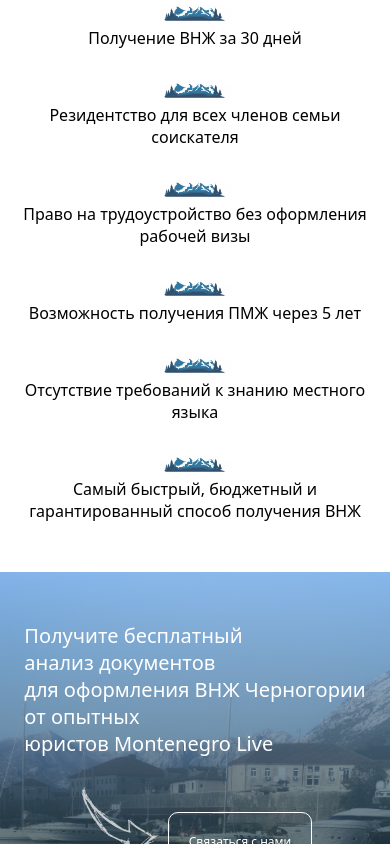
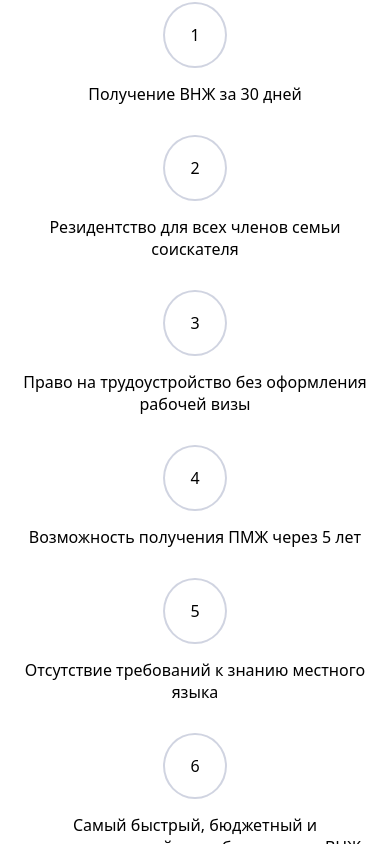
Before and after one commit to Safirenat/MonteNov, a React (Create React App) app: page / in a window 390 px wide. Shown: the part 2540-3384 px from the top of the page. Built offline with nearby package versions, Linux system fonts and the light colour scheme.

Commit message:
add-mobile-form-poln

```diff
--- a/src/components/Analiz/Analiz.js
+++ b/src/components/Analiz/Analiz.js
@@ -3,16 +3,11 @@ import { useState } from "react";
 import "./Analiz.scss";
 import PhoneInput from "react-phone-input-2";
 import "react-phone-input-2/lib/style.css";
-// import { Form, Button, Container } from "react-bootstrap";
-
-// import emailjs from '@emailjs/browser';
 import { notification } from "antd-notifications-messages";
 import "antd-notifications-messages/lib/styles/style.css";
 import { send } from "emailjs-com";
-// import InputMask from "react-input-mask";
 
 import { ReactComponent as Arrow } from "../../assets/Images/arrow4.svg";
-// import { Form } from "react-router-dom";
 
 export const Analiz = () => {
 	const [toSend, setToSend] = useState({
--- a/src/components/Analiz/Analiz.scss
+++ b/src/components/Analiz/Analiz.scss
@@ -10,10 +10,10 @@
 	background-position: center;
 }
 
-.input-wrapper-form-mobile{
+.input-wrapper-form-mobile {
 	display: none;
 
-	@media (max-width: 961px){
+	@media (max-width: 961px) {
 		display: block;
 	}
 }
@@ -43,9 +43,9 @@
 		padding-bottom: 50px;
 	}
 
-	p{
+	p {
 		margin-top: -90px;
-		@media (max-width: 960px){
+		@media (max-width: 960px) {
 			margin-top: 0;
 		}
 	}
@@ -102,12 +102,12 @@
 	}
 }
 
-.input-wrapper-form-desktop{
+.input-wrapper-form-desktop {
 	margin-top: -120px !important;
 }
 
-.analiz-desktop{
-	@media (max-width: 960px){
+.analiz-desktop {
+	@media (max-width: 960px) {
 		display: none;
 	}
 }
@@ -119,11 +119,10 @@
 	gap: 6px;
 	@media (max-width: 550px) {
 		padding-top: 20px;
-
 	}
 }
 
-.analiz-desktop-arrow-wrapper{
+.analiz-desktop-arrow-wrapper {
 	padding-top: 320px;
 	display: flex;
 	gap: 20px;
@@ -131,7 +130,7 @@
 		padding-top: 20px;
 	}
 
-	svg{
+	svg {
 		// padding-top: 84px;
 	}
 }
@@ -173,10 +172,7 @@
 		border-color: #fff !important;
 	}
 
-
 	&:active {
-		// box-shadow: rgb(50 50 93 / 25%) 0px 3px 11px -2px inset;
-		// border:1px solid red;
 		border-color: #fff !important;
 	}
 
@@ -195,15 +191,9 @@
 
 .form-wrapper {
 	display: flex;
-	// justify-content: center;
 	flex-direction: column;
-	// height: 500px;
 	gap: 40px;
 	align-items: center;
-
-	// @media (max-width: 960px){
-	// 	flex-direction: column;
-	// }
 
 	border: 2px solid rgba(255, 255, 255, 0.516);
 	background: rgba(0, 0, 0, 0.189);
@@ -212,18 +202,14 @@
 }
 
 .input-wrapper-form {
-	// height: 100px;
-	// padding-block: 100px;
-	// padding-inline: 30px;
-
 	margin: 0 auto;
 	max-width: 900px;
 
-	@media (max-width: 961px){
+	@media (max-width: 961px) {
 		display: none;
 	}
 
-	button{
+	button {
 		max-width: 340px;
 		max-height: 124px;
 		padding: 26px;
@@ -245,24 +231,16 @@
 	}
 }
 
-// input {
-// 	border-color: #fff;
-
-// 	&:active {
-// 		border-color: #fff !important;
-// 	}
-// }
-
-.input-mail{
+.input-mail {
 	position: relative;
 	font-size: 14px;
-    letter-spacing: .01rem;
+	letter-spacing: 0.01rem;
 	margin-top: 0 !important;
 	margin-bottom: 0 !important;
 	padding-left: 48px;
 	margin-left: 0;
-    background: #FFFFFF;
-    border: 1px solid #CACACA;
+	background: #ffffff;
+	border: 1px solid #cacaca;
 	border-radius: 5px;
 	line-height: 25px;
 	height: 35px;
@@ -270,36 +248,20 @@
 	outline: none;
 }
 
-.input-text-wrapper{
+.input-text-wrapper {
 	display: flex;
 	flex-direction: column;
 
-	gap:40px;
+	gap: 40px;
 
-	// @media (max-width: 960px){
-	// 	flex-direction: column;
-	// }
-
-	input{
+	input {
 		height: 40px;
 		width: 200px;
 	}
 }
 
-
-.ant-notification-notice{
-	// position: absolute !important;
-	// top: 0 !important;
-	// right: 0 !important;
-	// width: 100px !important;
+.testgg {
+	height: 30px;
+	border: 1px solid red;
+	margin-bottom: 10px;
 }
-
-.testgg{
-	height: 30px;
-	border:1px solid red;
-	margin-bottom: 10px;
-	label{
-	// border:1px solid red;
-
-	}
-}
--- a/src/components/Benefits/Benefits.js
+++ b/src/components/Benefits/Benefits.js
@@ -1,7 +1,7 @@
 import React from "react";
 import "./Benefits.scss";
 
-import { ReactComponent as Preimuch } from "../../assets/Images/preimuch.svg";
+// import { ReactComponent as Preimuch } from "../../assets/Images/preimuch.svg";
 
 export const Benefits = () => {
 	return (
@@ -13,29 +13,41 @@ export const Benefits = () => {
 
 				<div className="benefits-text-wrapper">
 					<div className="benefits-text">
-						<Preimuch />
+						{/* <Preimuch /> */}
+						<div className="benefits-etaps-img">1</div>
+
 						<p>Получение ВНЖ за 30 дней</p>
 					</div>
 					<div className="benefits-text">
-						<Preimuch />
+						{/* <Preimuch /> */}
+						<div className="benefits-etaps-img">2</div>
+
 						<p>Резидентство для всех членов семьи соискателя</p>
 					</div>
 					<div className="benefits-text">
-						<Preimuch />
+						{/* <Preimuch /> */}
+						<div className="benefits-etaps-img">3</div>
+
 						<p>
 							Право на трудоустройство без оформления рабочей визы
 						</p>
 					</div>
 					<div className="benefits-text">
-						<Preimuch />
+						{/* <Preimuch /> */}
+						<div className="benefits-etaps-img">4</div>
+
 						<p>Возможность получения ПМЖ через 5 лет</p>
 					</div>
 					<div className="benefits-text">
-						<Preimuch />
+						{/* <Preimuch /> */}
+						<div className="benefits-etaps-img">5</div>
+
 						<p>Отсутствие требований к знанию местного языка</p>
 					</div>
 					<div className="benefits-text">
-						<Preimuch />
+						{/* <Preimuch /> */}
+						<div className="benefits-etaps-img">6</div>
+
 						<p>
 							Самый быстрый, бюджетный и гарантированный способ
 							получения ВНЖ
--- a/src/components/Benefits/Benefits.scss
+++ b/src/components/Benefits/Benefits.scss
@@ -53,3 +53,14 @@
 		}
 	}
 }
+
+
+.benefits-etaps-img {
+	display: flex;
+	align-items: center;
+	border: 2px solid rgba(4, 26, 93, 0.183);
+	border-radius: 100%;
+	padding-block: 20px;
+	padding-inline: 25px;
+	margin-bottom: 15px;
+}
--- a/src/components/Etaps/Etaps.scss
+++ b/src/components/Etaps/Etaps.scss
@@ -40,7 +40,6 @@
 .etaps-img {
 	display: flex;
 	align-items: center;
-	// border: 3px solid rgba(46, 113, 248, 0.68);
 	border: 2px solid rgba(4, 26, 93, 0.183);
 	border-radius: 100%;
 	padding-block: 20px;
--- a/src/components/Header/Header.js
+++ b/src/components/Header/Header.js
@@ -31,7 +31,7 @@ export const Header = () => {
 
 	const onSubmit = (e) => {
 		e.preventDefault();
-		send("service_exbz4dg5", "template_qe62u6w", toSend, "EGF04yEuv7MdmYIlB")
+		send("service_exbz4dg", "template_qe62u6w", toSend, "EGF04yEuv7MdmYIlB")
 			.then((response) => {
 				console.log("SUCCESS!", response.status, response.text);
 				window.location.reload();
@@ -47,10 +47,13 @@ export const Header = () => {
 			title: "Успешно",
 			message: `Успешно отправлено`,
 		});
+
+
 	};
 
 	const handleChange = (e) => {
 		setToSend({ ...toSend, [e.target.name]: e.target.value });
+
 	};
 	return (
 		<div className="global-container">
```
Lines whose indentation alone changed are shown as unchanged.
